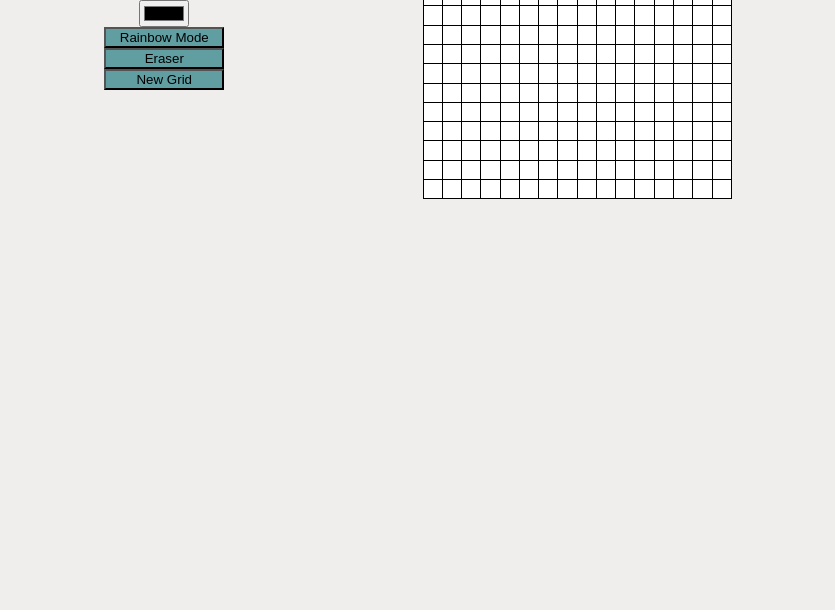
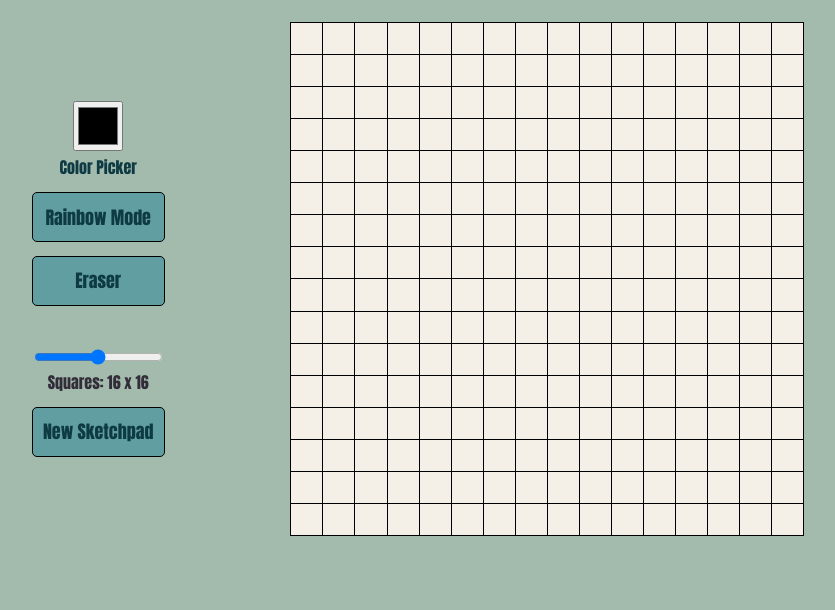
Before and after one commit to janosch-pueschel/etch-a-sketch, a plain HTML site: page index.html in a window 1280 px wide. Shown: the part 190-800 px from the top of the page, without its empty margins (222-1057 px from the left). Drawn offline with Linux system fonts and the light colour scheme.

Commit message:
changed styling

```diff
--- a/index.html
+++ b/index.html
@@ -13,10 +13,28 @@
     </header>
     <main>
       <div class="main__toolbar">
-        <input type="color" id="color-picker" />
+        <form class="color-picker-form">
+          <input type="color" id="color-picker" />
+          <br />
+          <label>Color Picker</label>
+        </form>
+
         <button id="rainbow-color-btn">Rainbow Mode</button>
         <button id="eraser-btn">Eraser</button>
-        <button id="new-grid-btn">New Grid</button>
+        <form id="range-input-form">
+          <input
+            type="range"
+            min="1"
+            max="99"
+            name="Squares"
+            id="new-grid-range"
+            defa
+          />
+          <br />
+          <label>Squares: </label>
+          <span id="range-input">16 x 16</span>
+        </form>
+        <button id="new-grid-btn">New Sketchpad</button>
       </div>
       <div class="main__grid-container"></div>
     </main>
--- a/script.js
+++ b/script.js
@@ -22,24 +22,9 @@ function renderGrid() {
 renderGrid();
 
 // Functions to render new grid using user input
-let numberOfSquares;
-function newNumberOfSquares() {
-  numberOfSquares = 0;
-  numberOfSquares = prompt(
-    "How many squares do you want your new grid to have?"
-  );
-  if (numberOfSquares === null) {
-    return;
-  } else if (numberOfSquares > 100) {
-    alert("Maximum number of squares is 100.");
-    newNumberOfSquares();
-  } else if (numberOfSquares < 1) {
-    alert("Your new grid has to have at least 1 square.");
-    newNumberOfSquares();
-  }
-}
 
 function newGrid() {
+  let numberOfSquares = gridRangeInput.value;
   if (numberOfSquares === null) {
     return;
   } else {
@@ -55,9 +40,13 @@ function newGrid() {
 }
 
 const newGridBtn = document.getElementById("new-grid-btn");
-newGridBtn.addEventListener("click", () => {
-  newNumberOfSquares();
-  newGrid();
+newGridBtn.addEventListener("click", newGrid);
+
+const gridRangeInput = document.getElementById("new-grid-range");
+const rangeValue = document.getElementById("range-input");
+gridRangeInput.addEventListener("input", () => {
+  rangeValue.textContent = `${gridRangeInput.value} x ${gridRangeInput.value}`;
+  console.log(gridRangeInput.value);
 });
 
 const colorPicker = document.getElementById("color-picker");
@@ -84,7 +73,7 @@ let color;
 
 function getColor() {
   if (eraserBtn.disabled === true) {
-    color = "#ffff";
+    color = "#f4f0e8";
   } else if (randomColorBtn.disabled === true) {
     let r = Math.floor(Math.random() * 256);
     let g = Math.floor(Math.random() * 256);
--- a/style.css
+++ b/style.css
@@ -1,12 +1,16 @@
 body {
   padding: 0;
   margin: 0;
-  background-color: #f0eeed;
+  background-color: #a3bbad;
   color: #332c39;
+  font-family: Impact, Haettenschweiler, "Arial Narrow Bold", sans-serif;
 }
 
 .header__heading {
   text-align: center;
+  color: #0e3b43;
+  font-size: 80px;
+  margin-bottom: 3vw;
 }
 
 main {
@@ -17,11 +21,16 @@ main {
   align-items: center;
 }
 
+/* @media only screen and (max-width: 768px) {
+  main {
+    flex-direction: column-reverse;
+  }
+} */
+
 .main__toolbar {
   display: flex;
   flex-direction: column;
   align-items: center;
-  justify-content: flex-end;
 }
 
 .main__grid-container {
@@ -30,15 +39,57 @@ main {
   grid-gap: 1px;
   background-color: black;
   padding: 1px;
-  width: 30%;
+  width: 50%;
 }
 
 .color-container {
-  background-color: #ffff;
+  background-color: #f4f0e8;
   aspect-ratio: 1;
 }
 
 button {
+  font-family: Impact, Haettenschweiler, "Arial Narrow Bold", sans-serif;
   background-color: #609ea2;
+  color: #0e3b43;
   min-width: 120px;
+  width: 100%;
+  min-height: 50px;
+  border: black 1px solid;
+  font-size: 18px;
+  border-radius: 5px;
 }
+
+button:hover {
+  border: #65532f 3px solid;
+}
+
+button:disabled {
+  background-color: #0e3b43;
+  color: #609ea2;
+  border: #65532f 3px solid;
+}
+
+.color-picker-form {
+  text-align: center;
+  margin-bottom: 10%;
+  color: #0e3b43;
+}
+
+#color-picker {
+  margin-bottom: 5%;
+  height: 50px;
+  width: 50px;
+}
+
+#rainbow-color-btn {
+  margin-bottom: 10%;
+}
+
+#eraser-btn {
+  margin-bottom: 30%;
+}
+
+#range-input-form {
+  text-align: center;
+  margin-bottom: 10%;
+}
```
Also changed, not shown: font/SUBWT___.ttf (added), 1 other file.
